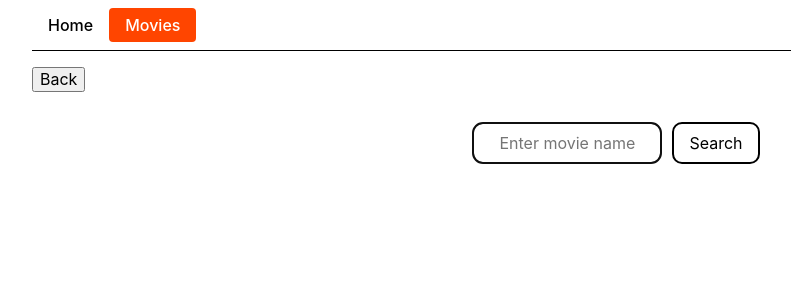
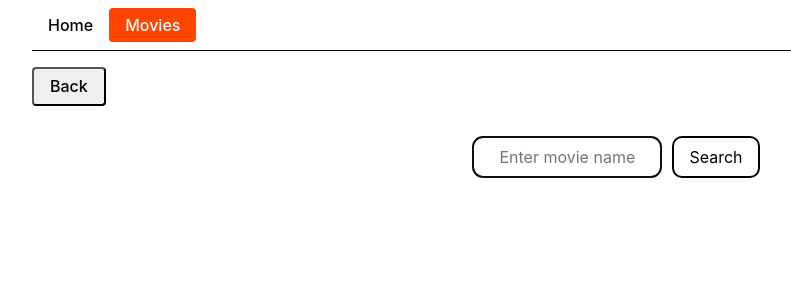
Before and after one commit to yura-prots/goit-react-hw-05-movies, a React (Create React App) app: page /goit-react-hw-05-movies/movies in a window 1280 px wide. Shown: the top 300 px of the page, without its empty margins (24-815 px from the left). Built offline with nearby package versions, Linux system fonts and the light colour scheme.

Commit message:
add styles

```diff
--- a/src/pages/MoviesPage/MoviesPage.jsx
+++ b/src/pages/MoviesPage/MoviesPage.jsx
@@ -6,6 +6,7 @@ import { fetchMovies } from 'api/MoviedbAPI';
 import Searchbar from 'components/Searchbar';
 import MoviesList from 'components/MoviesList';
 import Loader from 'components/Loader';
+import { BackButton } from './MoviesPage.styled';
 
 const MoviesPage = () => {
   const [searchParams, setSearchParams] = useSearchParams();
@@ -47,7 +48,7 @@ const MoviesPage = () => {
   return (
     <>
       <Link to={backLinkRef.current.state?.from ?? '/'}>
-        <button>Back</button>
+        <BackButton>Back</BackButton>
       </Link>
 
       <Searchbar onSearch={handleSearch} />
--- /dev/null
+++ b/src/pages/MoviesPage/MoviesPage.styled.js
@@ -0,0 +1,14 @@
+import styled from 'styled-components';
+
+export const BackButton = styled.button`
+  padding: 8px 16px;
+  border-radius: 4px;
+  text-decoration: none;
+  color: black;
+  font-weight: 500;
+
+  &:hover {
+    color: white;
+    background-color: orangered;
+  }
+`;
```
